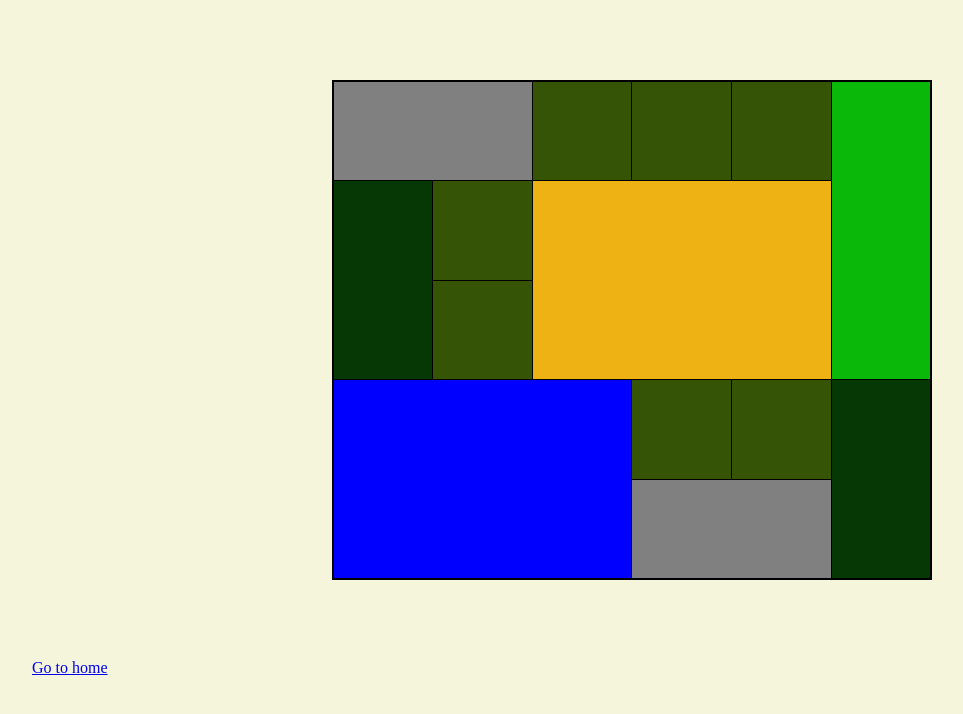
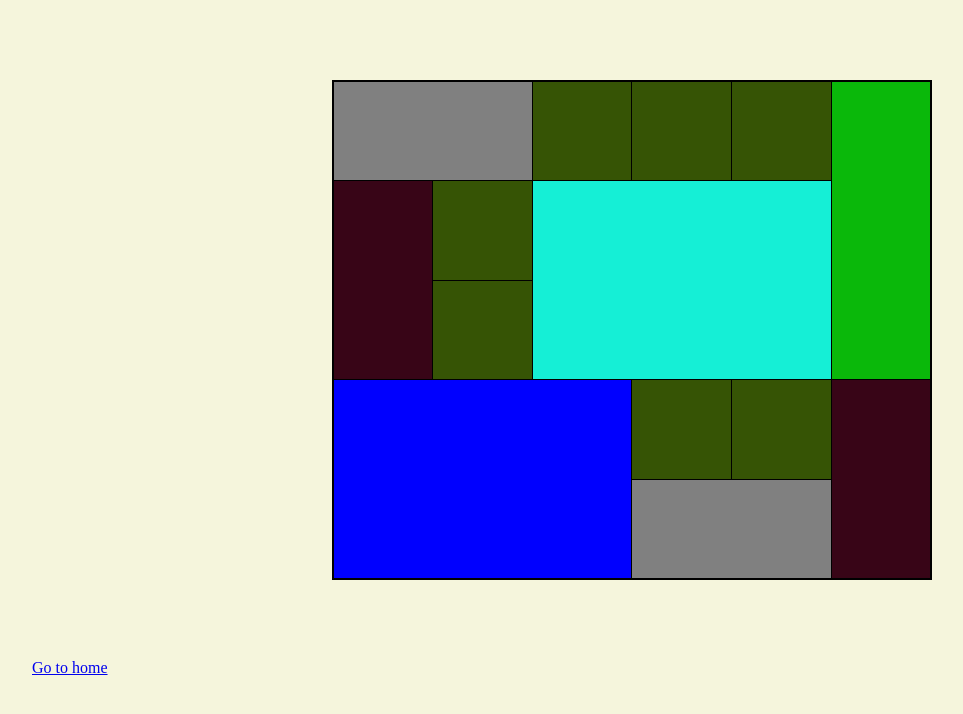
Before and after one commit to Victoria060187/Front-end, a plain HTML site: page table/index.html in a window 1280 px wide. Shown: the whole page, without its empty margins (8-971 px from the left). Drawn offline with Linux system fonts and the light colour scheme.

Commit message:
Change table color

```diff
--- a/css/style.css
+++ b/css/style.css
@@ -103,7 +103,7 @@ td {
 }
 
 .color_2 {
-	background: rgb(5, 56, 5);
+	background: rgb(56, 5, 23);
 }
 
 .color_3 {
@@ -111,7 +111,7 @@ td {
 }
 
 .color_4 {
-	background: rgb(239, 178, 21);
+	background: rgb(21, 239, 214);
 }
 
 .color_5 {
```
